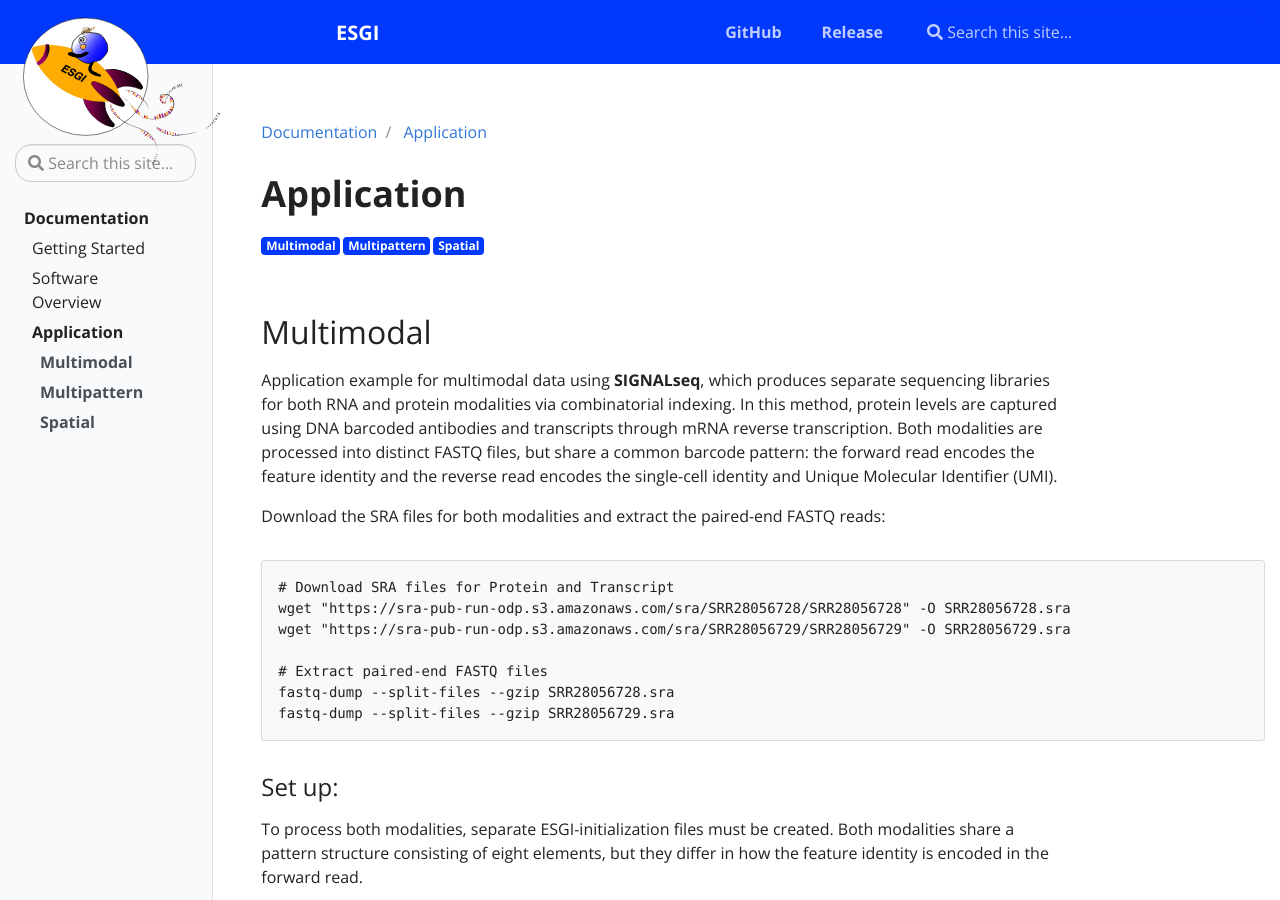
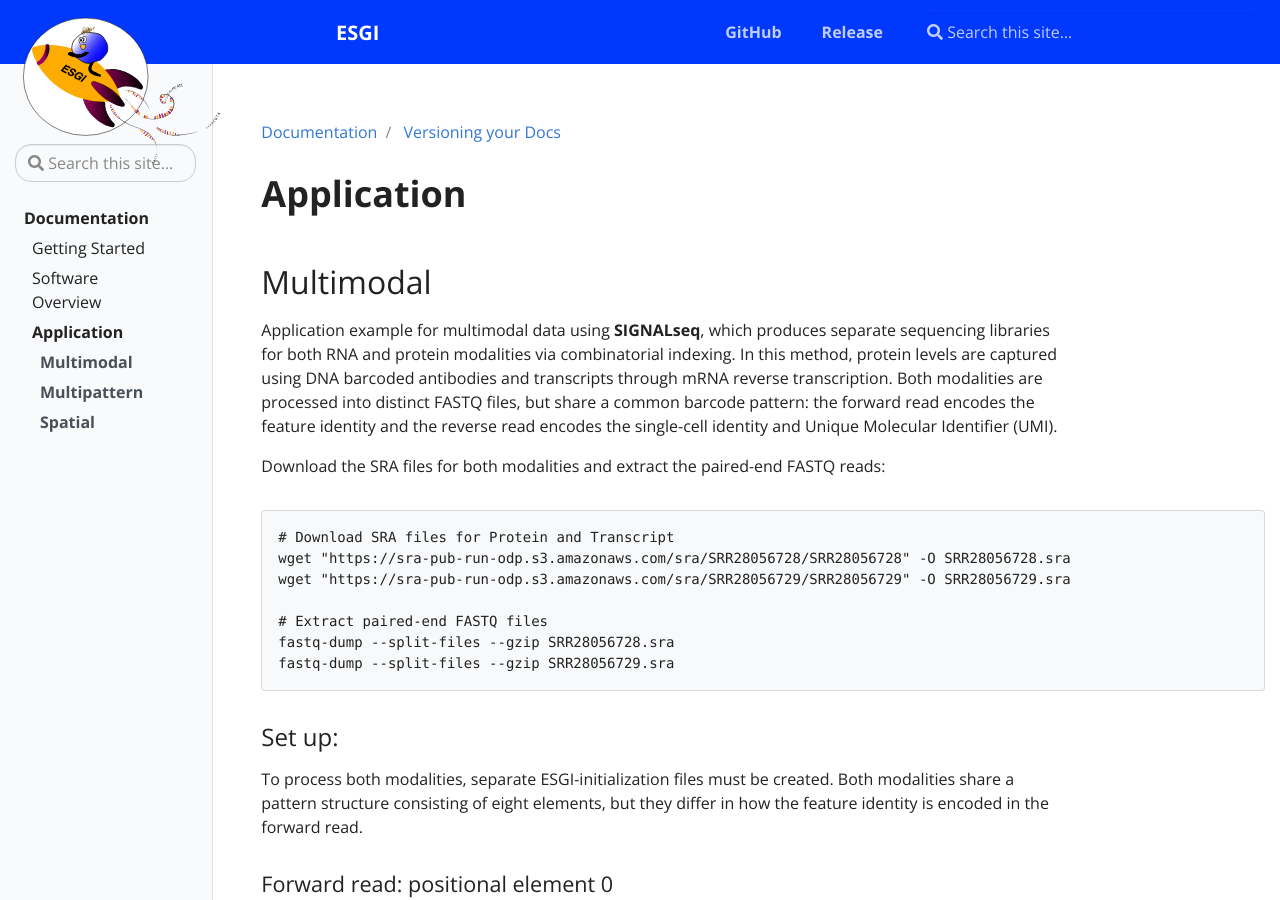
Before and after one commit to tstohn/ESGI.documentation, a Jekyll site: the page built from _docs/application.md, in a window 1280 px wide and 900 px high. Built offline with Jekyll 4.4.1, drawn with Linux system fonts in a browser that asks for light colours.

Commit message:
remove blue buttons

```diff
--- a/_docs/application.md
+++ b/_docs/application.md
@@ -1,10 +1,6 @@
 ---
-title: Application
-tags:
- - Multimodal
- - Multipattern
- - Spatial
-description: Application examples for different types of data.
+title: Versioning your Docs
+description: How to turn on and use versioning
 ---
 
 # Application
```
